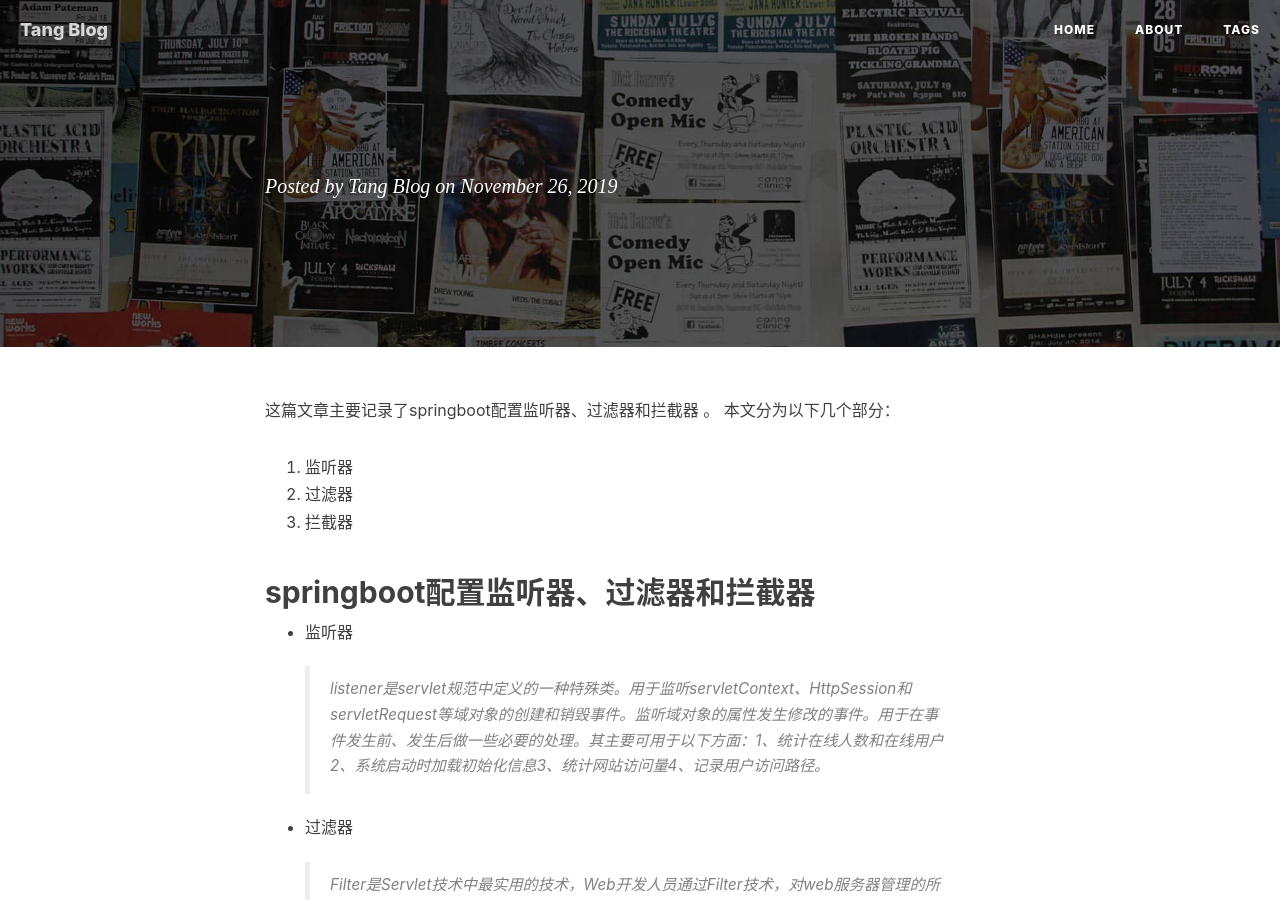
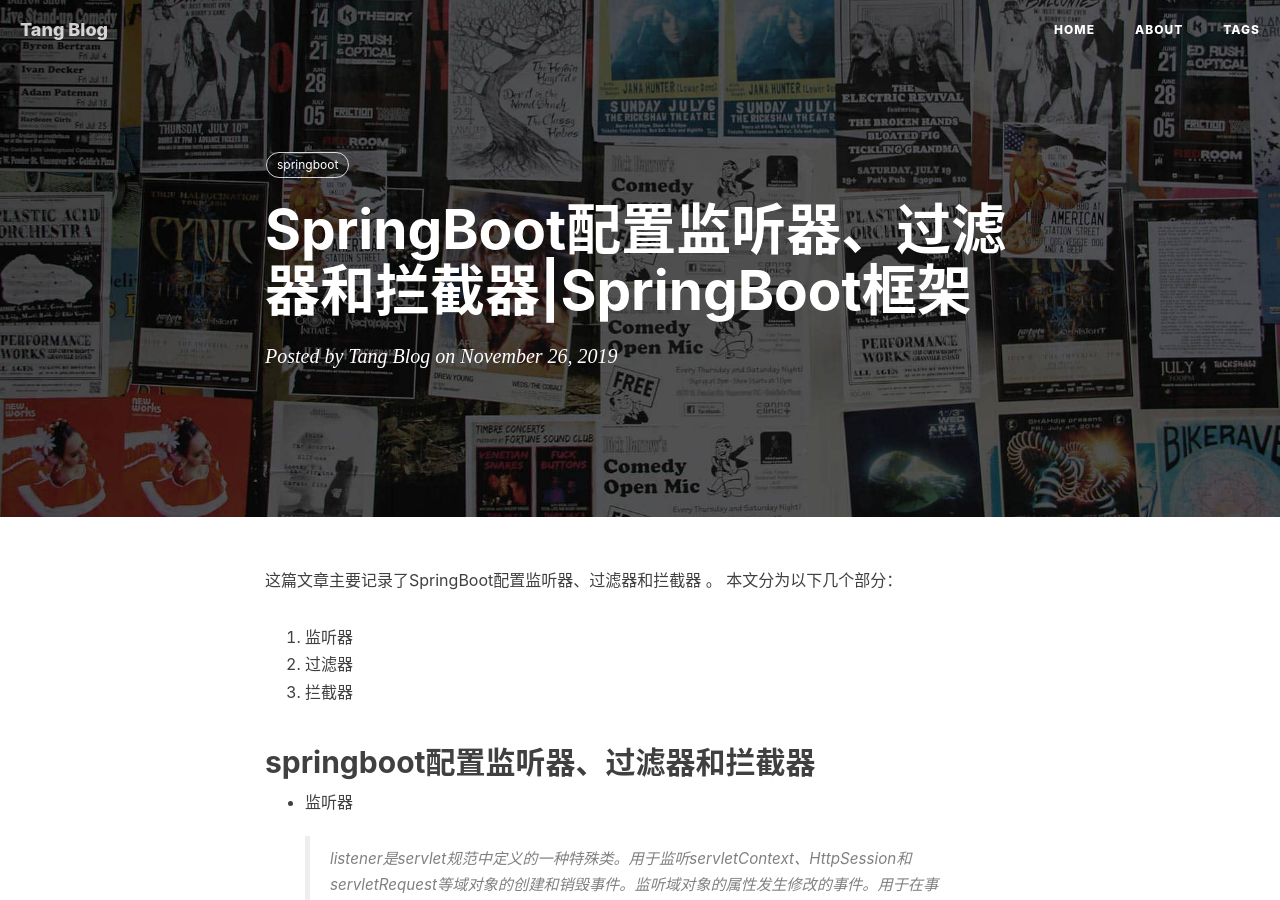
Before and after one commit to tangyibo/tangyibo.github.io, a Jekyll site: the page built from _posts/2019-11-26-spring-boot-filter-listener-interceptor.md, in a window 1280 px wide and 900 px high. Built offline with Jekyll 4.4.1, drawn with Linux system fonts in a browser that asks for light colours; nearby versions of some CDN libraries; our own code applies the rules of GitHub Pages for plain Markdown files; comment, search, counter and statistics services are not loaded; some of the changed text lies outside the part shown.

Commit message:
代码更新

```diff
--- a/_posts/2019-11-26-spring-boot-filter-listener-interceptor.md
+++ b/_posts/2019-11-26-spring-boot-filter-listener-interceptor.md
@@ -1,11 +1,11 @@
 ---
 layout: post
-title:springboot配置监听器、过滤器和拦截器
+title: SpringBoot配置监听器、过滤器和拦截器|SpringBoot框架
 category: springboot
 tag: [springboot]
 ---
 
-这篇文章主要记录了springboot配置监听器、过滤器和拦截器 。
+这篇文章主要记录了SpringBoot配置监听器、过滤器和拦截器 。
 本文分为以下几个部分：
 1. 监听器
 2. 过滤器
```
Also changed, not shown: _posts/2019-10-23-data-format-for-greenplum.md (+1 -1 lines).
